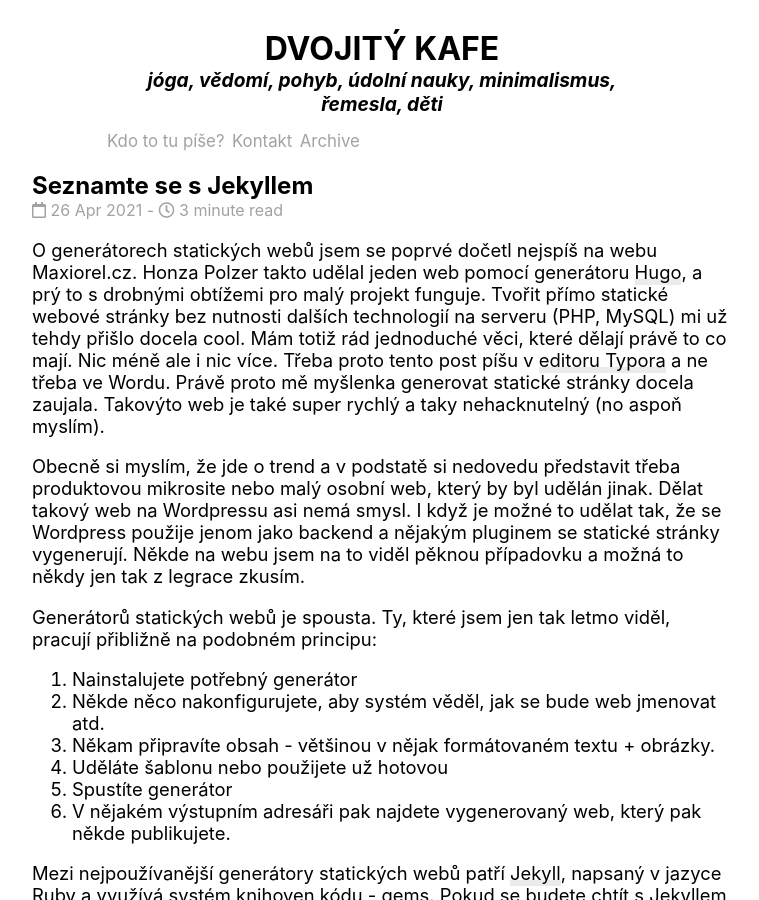
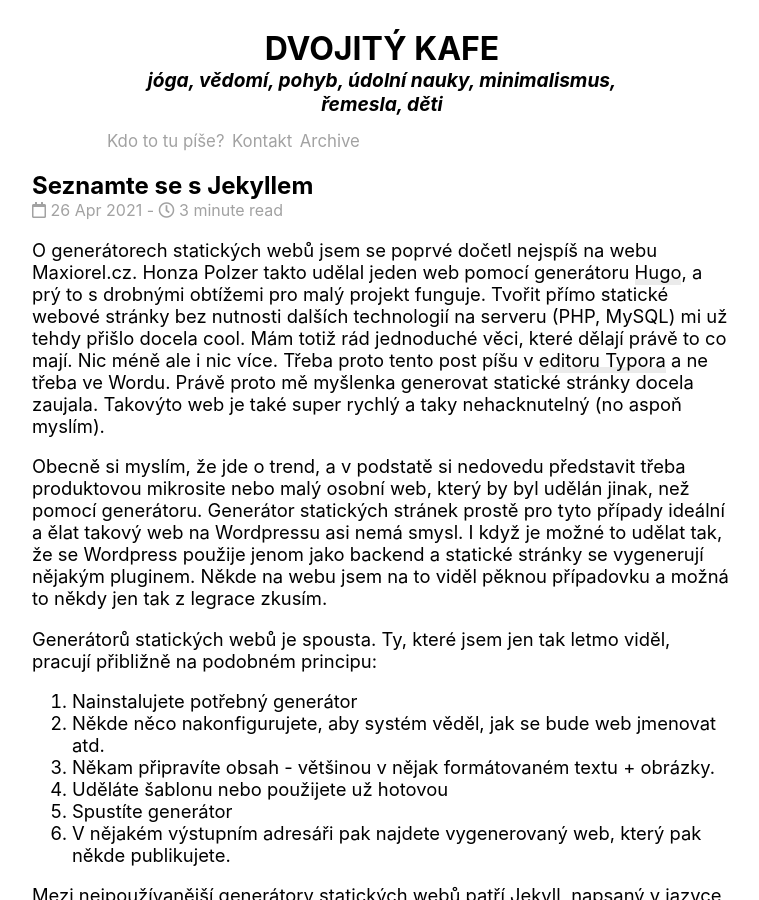
Before and after one commit to tengu53/dvojity-yamt, a Jekyll site: the page built from _posts/2021-04-26-Jekyll-a-web.md, in a window 1280 px wide and 900 px high. Shown: the whole window, without its empty margins (258-1017 px from the left). Built offline with Jekyll 4.4.1, drawn with Linux system fonts in a browser that asks for light colours; nearby versions of some CDN libraries; comment, search, counter and statistics services are not loaded.

Commit message:
Úprava postu

```diff
--- a/_posts/2021-04-26-Jekyll-a-web.md
+++ b/_posts/2021-04-26-Jekyll-a-web.md
@@ -4,11 +4,11 @@ title: Seznamte se s Jekyllem
 date: 2021-04-26 00:00:23
 author: Edgar Walden
 tags: [Werkzeug]
-image: type.jpg
+image: typewriter.jpg
 ---
 O generátorech statických webů jsem se poprvé dočetl nejspíš na webu Maxiorel.cz. Honza Polzer takto udělal jeden web pomocí generátoru [Hugo](https://gohugo.io/), a prý to s drobnými obtížemi pro malý projekt funguje. Tvořit přímo statické webové stránky bez nutnosti dalších technologií na serveru (PHP, MySQL) mi už tehdy přišlo docela cool. Mám totiž rád jednoduché věci, které dělají právě to co mají.  Nic méně ale i nic více. Třeba proto tento post píšu v [editoru Typora](https://typora.io/) a ne třeba ve Wordu. Právě proto mě myšlenka generovat statické stránky docela zaujala. Takovýto web je také super rychlý a taky nehacknutelný (no aspoň myslím).
 
-Obecně si myslím, že jde o trend a v podstatě si nedovedu představit třeba produktovou mikrosite nebo malý osobní web, který by byl udělán jinak. Dělat takový web na Wordpressu asi nemá smysl. I když je možné to udělat tak, že se Wordpress použije jenom jako backend a nějakým pluginem se statické stránky vygenerují. Někde na webu jsem na to viděl pěknou případovku a možná to někdy jen tak z legrace zkusím.
+Obecně si myslím, že jde o trend, a v podstatě si nedovedu představit třeba produktovou mikrosite nebo malý osobní web, který by byl udělán jinak, než pomocí generátoru. Generátor statických stránek prostě pro tyto případy ideální a ělat takový web na Wordpressu asi nemá smysl. I když je možné to udělat tak, že se Wordpress použije jenom jako backend a statické stránky se vygenerují nějakým pluginem. Někde na webu jsem na to viděl pěknou případovku a možná to někdy jen tak z legrace zkusím.
 
 Generátorů statických webů je spousta. Ty, které jsem jen tak letmo viděl, pracují přibližně na podobném principu:
 
```
Also changed, not shown: assets/img/typewriter.jpg (added).
